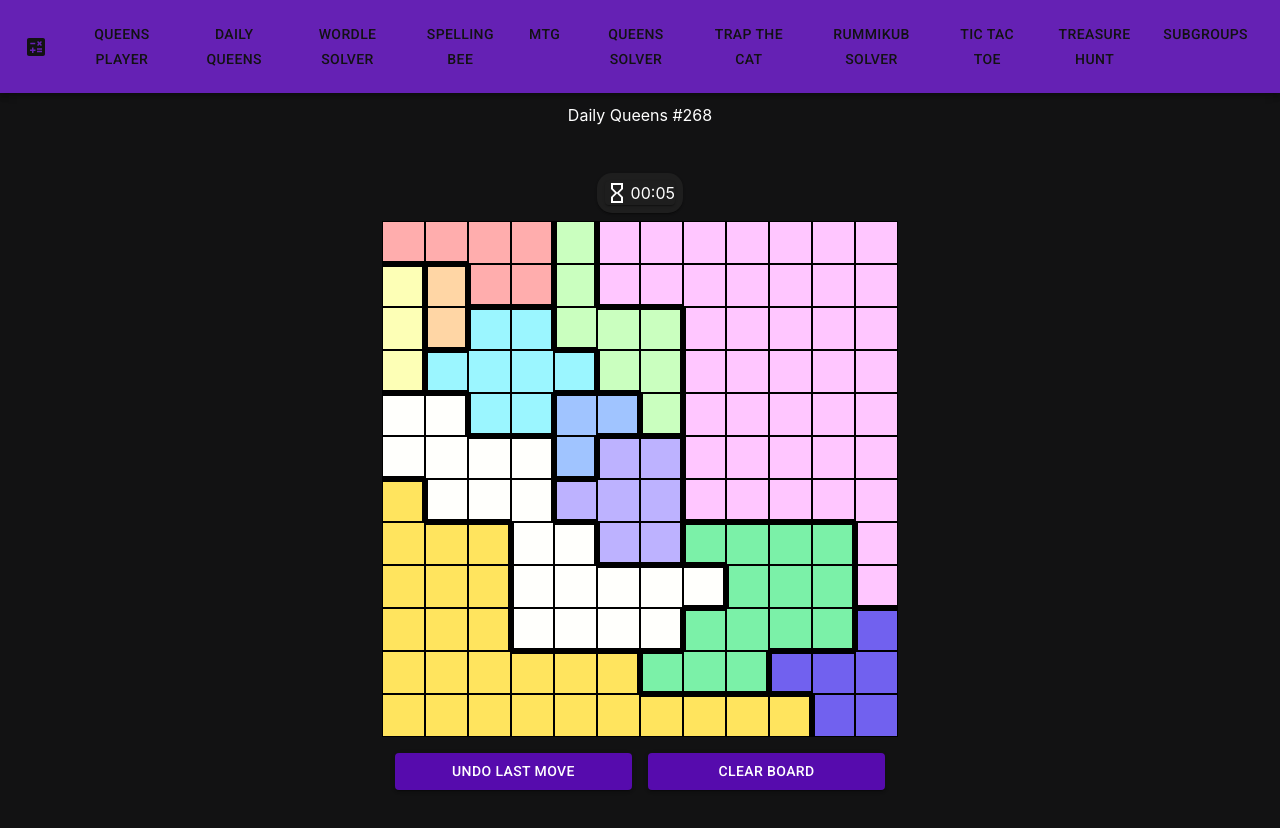
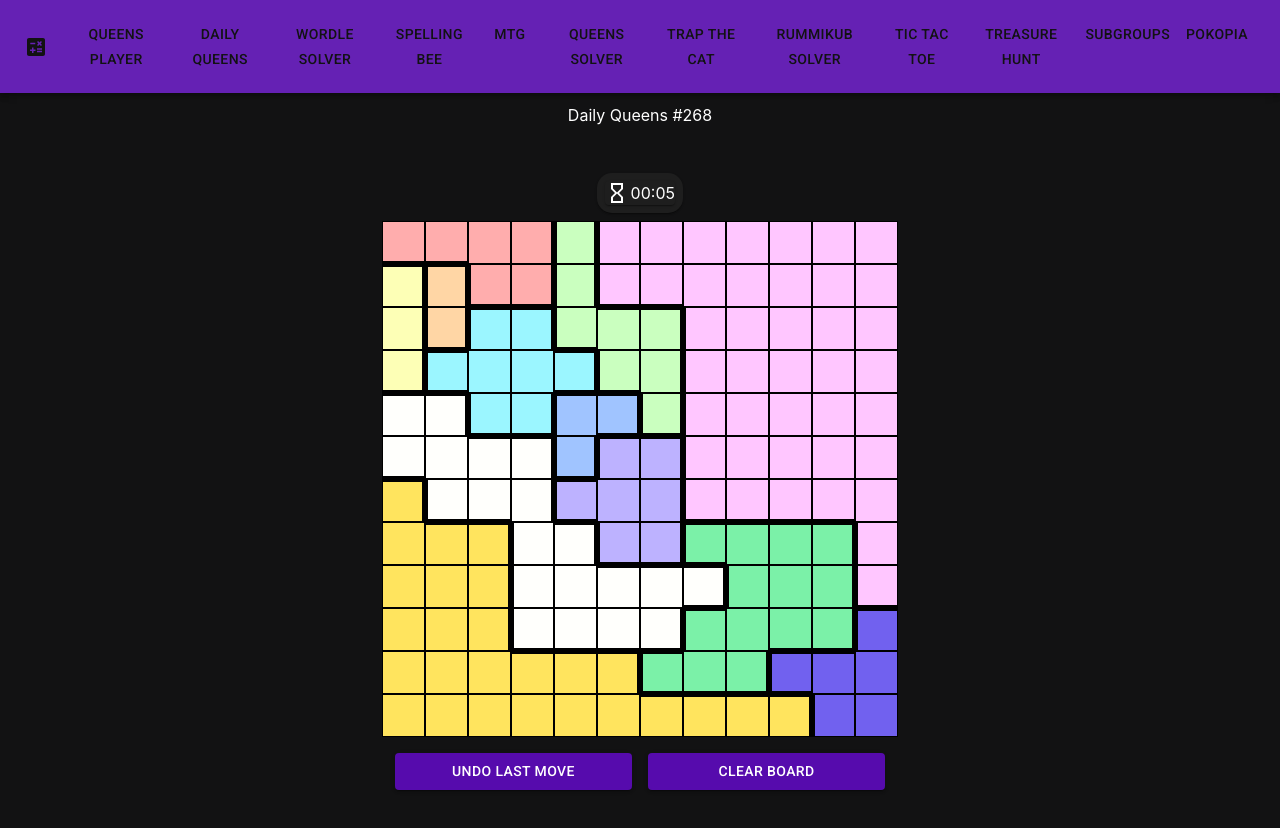
Before and after one commit to valault1/solvers, a React (Create React App) app: page / in a window 1280 px wide. Built offline with nearby package versions, Linux system fonts and the light colour scheme.

Commit message:
Add space before item drop parenthesis

```diff
--- a/src/AppRoutes.tsx
+++ b/src/AppRoutes.tsx
@@ -30,6 +30,7 @@ import { Benchmarks } from "domains/Benchmarks/Benchmarks";
 import { SpellingBeeSolver } from "domains/SpellingBee/SpellingBeeSolver";
 import { TreasureHunt } from "domains/TreasureHunt/TreasureHunt";
 import { FarmBot } from "domains/FarmBot/FarmBot";
+import { Pokopia } from "domains/Pokopia/Pokopia";
 
 type NavbarPage = {
   label: string;
@@ -112,6 +113,7 @@ export const NAVBAR_PAGES: NavbarPage[] = [
     element: <PrizeSelectionPage />,
     isHidden: true,
   },
+  { label: "Pokopia", element: <Pokopia />, isHidden: false },
 ];
 export const AppRoutes: React.FC = () => {
   return (
```
